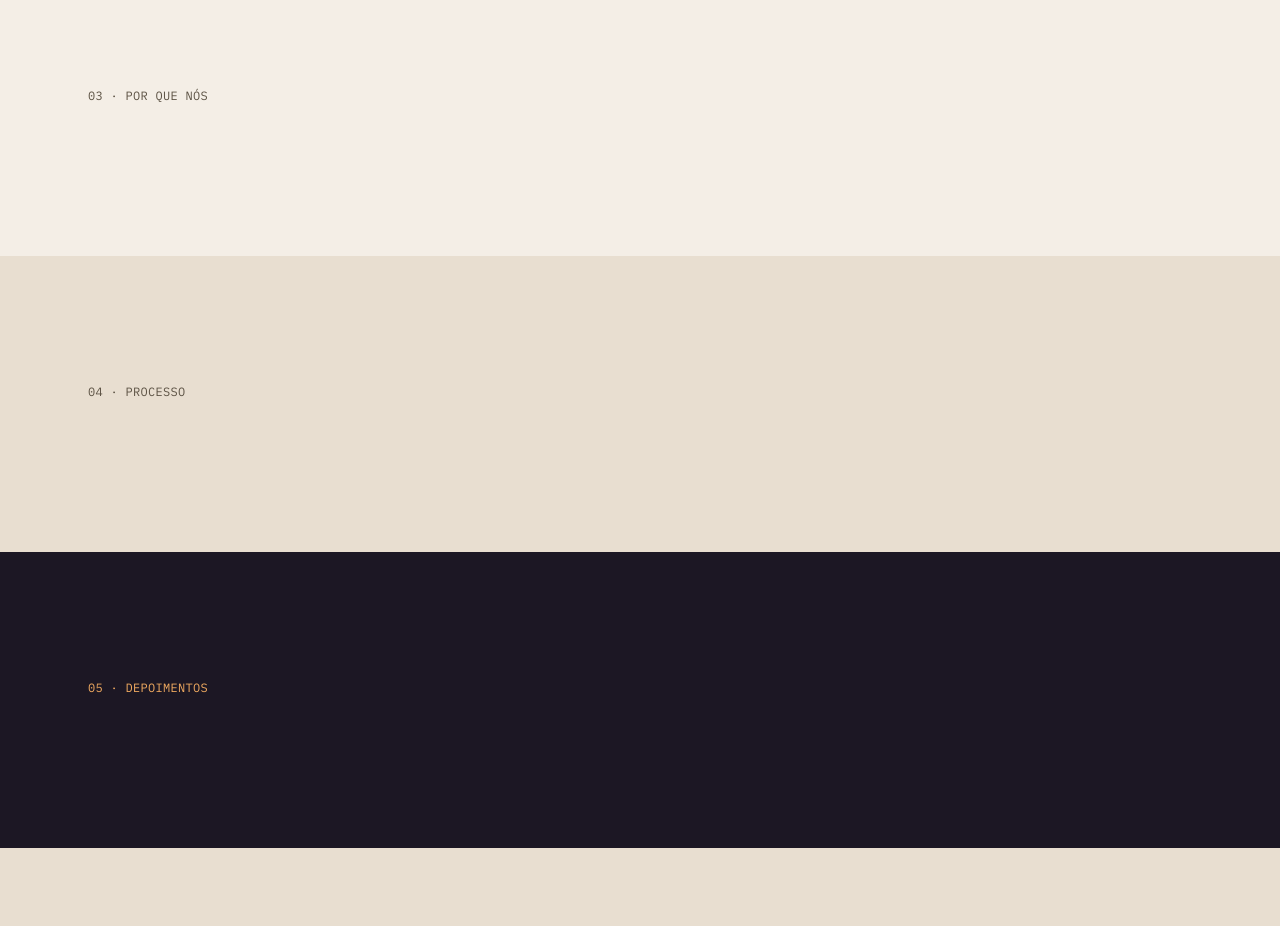
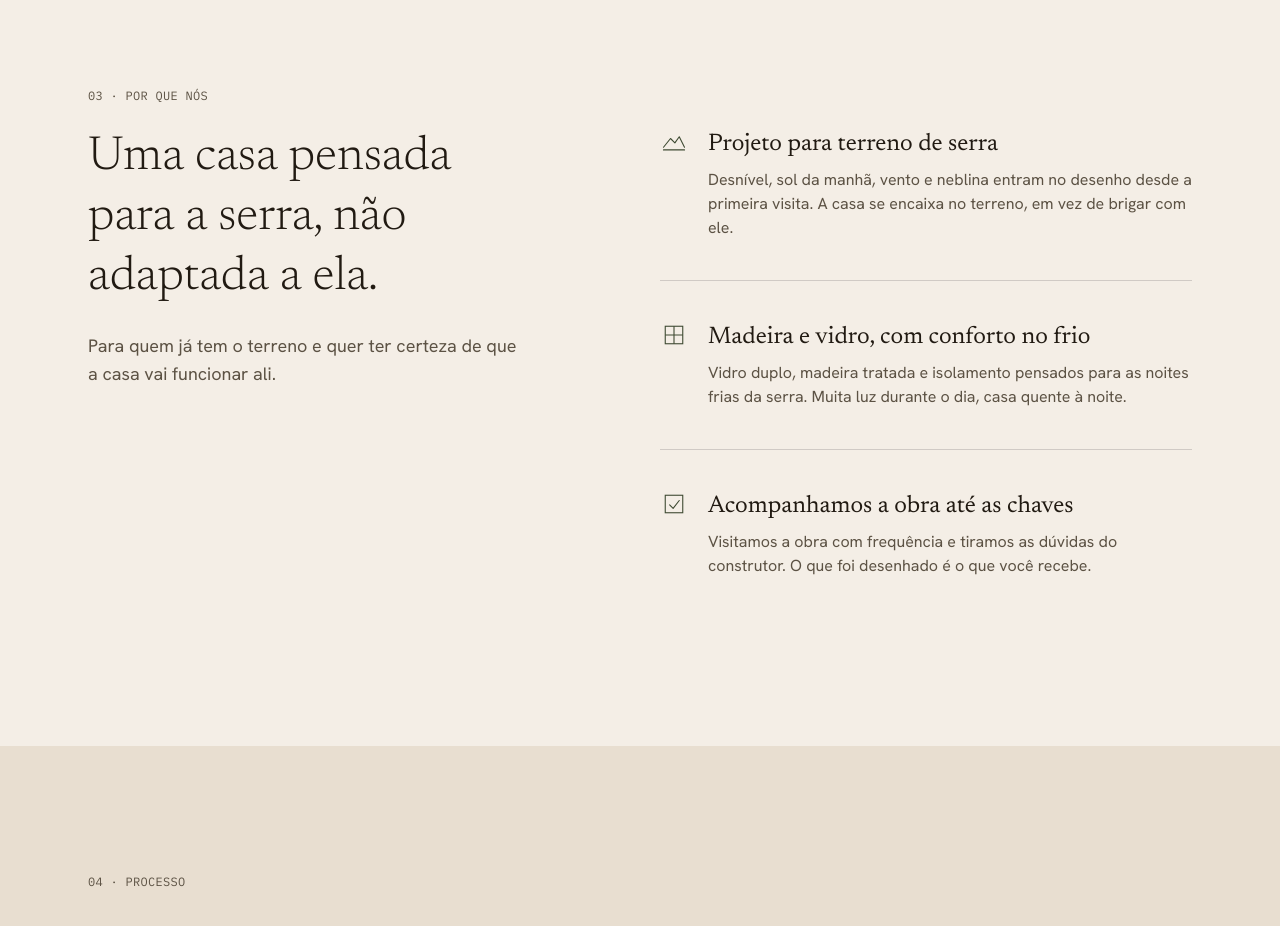
Before and after one commit to ffocuzada-tech/arquitetura-landing, a Next.js app: page / in a window 1280 px wide. Shown: the part 3140-4066 px from the top of the page. Built offline with nearby package versions, Linux system fonts and the light colour scheme.

Commit message:
feat: implementa a secao por que nos

```diff
--- a/src/components/sections/PorQueNos.tsx
+++ b/src/components/sections/PorQueNos.tsx
@@ -1,5 +1,114 @@
+"use client";
+
+import { useRef, type ReactNode } from "react";
 import Secao from "@/components/ui/Secao";
+import { useTextoSobe } from "@/hooks/useAnimacoesScroll";
+
+function IconeTerreno() {
+  return (
+    <svg
+      viewBox="0 0 32 32"
+      className="h-7 w-7 shrink-0 text-araucaria"
+      fill="none"
+      stroke="currentColor"
+      strokeWidth="1.25"
+      aria-hidden="true"
+    >
+      <path d="M4 22 L12 12 L17 17 L22 10 L28 22" strokeLinecap="round" strokeLinejoin="round" />
+      <path d="M4 25 H28" strokeLinecap="round" />
+    </svg>
+  );
+}
+
+function IconeVidro() {
+  return (
+    <svg
+      viewBox="0 0 32 32"
+      className="h-7 w-7 shrink-0 text-araucaria"
+      fill="none"
+      stroke="currentColor"
+      strokeWidth="1.25"
+      aria-hidden="true"
+    >
+      <rect x="6" y="6" width="20" height="20" />
+      <path d="M16 6 V26 M6 16 H26" />
+    </svg>
+  );
+}
+
+function IconeMoldura() {
+  return (
+    <svg
+      viewBox="0 0 32 32"
+      className="h-7 w-7 shrink-0 text-araucaria"
+      fill="none"
+      stroke="currentColor"
+      strokeWidth="1.25"
+      aria-hidden="true"
+    >
+      <rect x="6" y="6" width="20" height="20" />
+      <path d="M11 17 L15 21 L22 12" strokeLinecap="round" strokeLinejoin="round" />
+    </svg>
+  );
+}
+
+const itens: { icone: ReactNode; titulo: string; texto: string }[] = [
+  {
+    icone: <IconeTerreno />,
+    titulo: "Projeto para terreno de serra",
+    texto:
+      "Desnível, sol da manhã, vento e neblina entram no desenho desde a primeira visita. A casa se encaixa no terreno, em vez de brigar com ele.",
+  },
+  {
+    icone: <IconeVidro />,
+    titulo: "Madeira e vidro, com conforto no frio",
+    texto:
+      "Vidro duplo, madeira tratada e isolamento pensados para as noites frias da serra. Muita luz durante o dia, casa quente à noite.",
+  },
+  {
+    icone: <IconeMoldura />,
+    titulo: "Acompanhamos a obra até as chaves",
+    texto:
+      "Visitamos a obra com frequência e tiramos as dúvidas do construtor. O que foi desenhado é o que você recebe.",
+  },
+];
 
 export default function PorQueNos() {
-  return <Secao id="por-que-nos" fundo="nevoa" rotulo="03 · Por que nós" />;
+  const tituloRef = useRef<HTMLHeadingElement>(null);
+  useTextoSobe(tituloRef);
+
+  return (
+    <Secao id="por-que-nos" fundo="nevoa" rotulo="03 · Por que nós">
+      <div className="grid grid-cols-1 gap-10 md:grid-cols-12">
+        <div className="md:col-span-5">
+          <h2
+            ref={tituloRef}
+            className="font-titulo text-3xl font-light leading-tight text-carvao md:text-5xl"
+          >
+            Uma casa pensada para a serra, não adaptada a ela.
+          </h2>
+          <p className="mt-6 font-texto text-base text-terra md:text-lg">
+            Para quem já tem o terreno e quer ter certeza de que a casa vai
+            funcionar ali.
+          </p>
+        </div>
+
+        <div className="md:col-span-6 md:col-start-7">
+          <div className="flex flex-col divide-y divide-pedra/40">
+            {itens.map((item) => (
+              <div key={item.titulo} className="flex gap-5 py-8 first:pt-0 md:py-10">
+                {item.icone}
+                <div>
+                  <h3 className="font-titulo text-xl text-carvao md:text-2xl">
+                    {item.titulo}
+                  </h3>
+                  <p className="mt-2 font-texto text-base text-terra">{item.texto}</p>
+                </div>
+              </div>
+            ))}
+          </div>
+        </div>
+      </div>
+    </Secao>
+  );
 }
```
